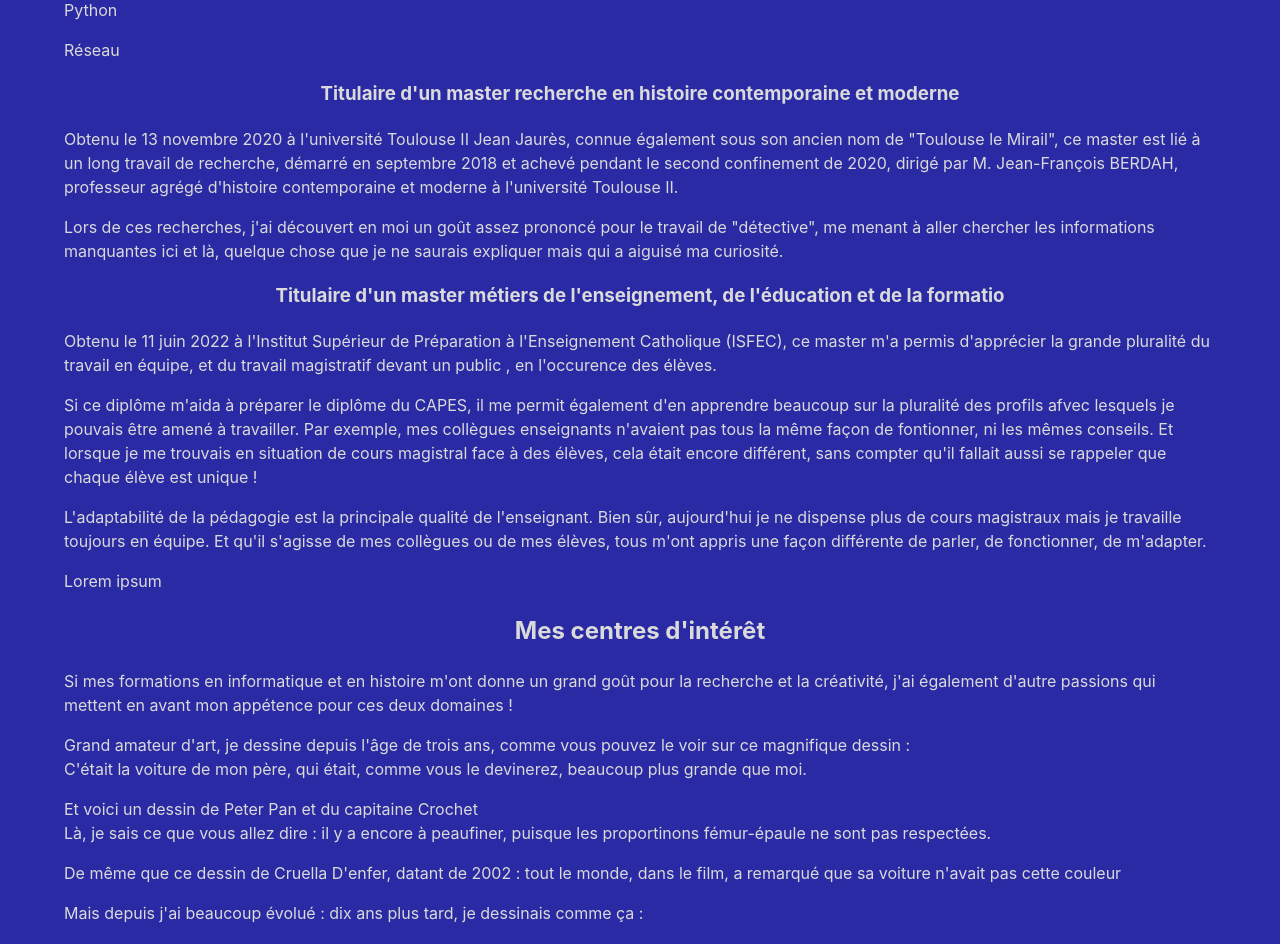
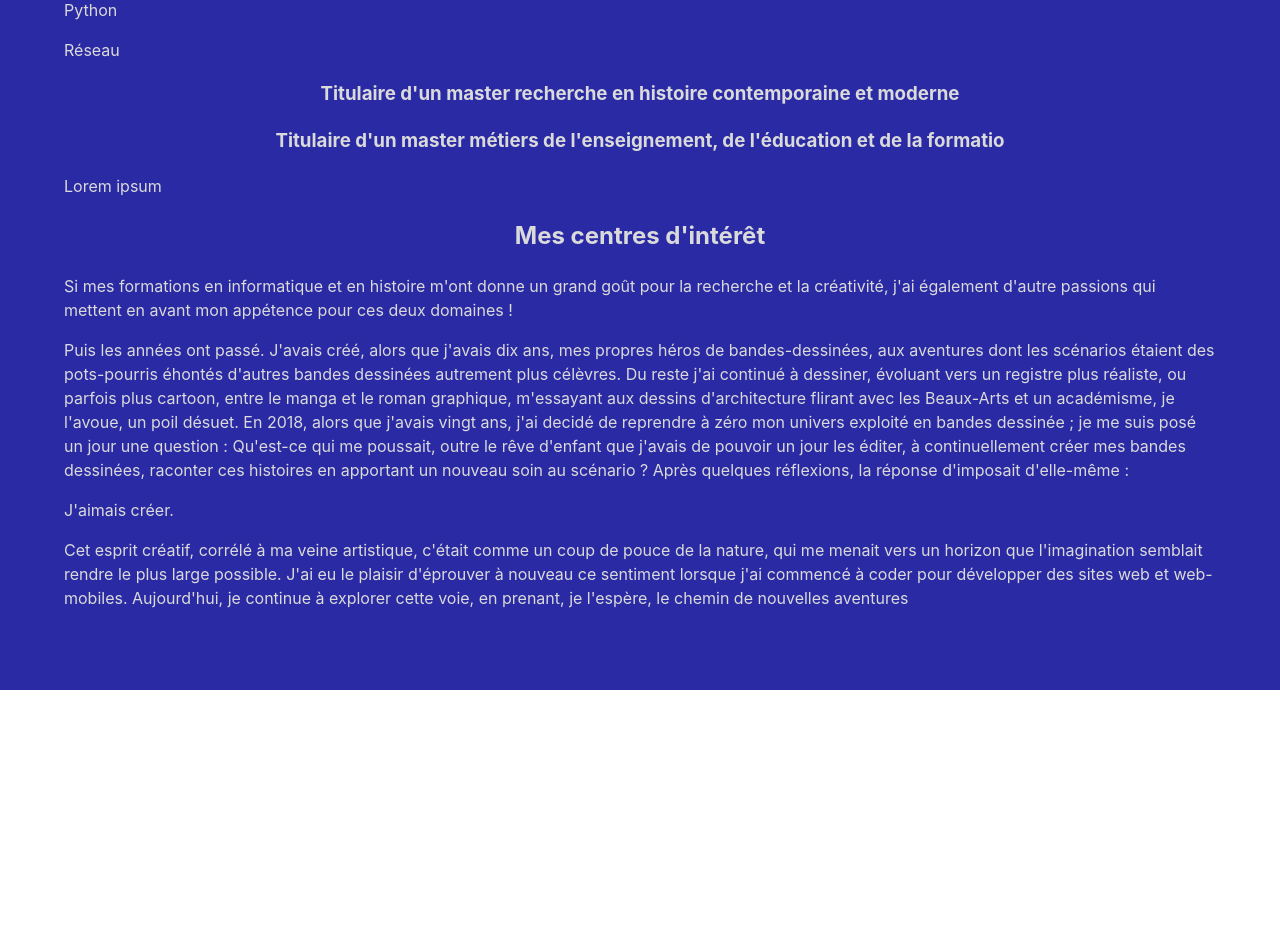
Before and after one commit to FrancoisMRib/FrancoisMRib.github.io, a React (Vite) app: page /life in a window 1280 px wide. Shown: the part 1220-2164 px from the top of the page. After the commit the page ends 1910 px from the top, so only its background shows below. Built offline with nearby package versions, Linux system fonts and the light colour scheme.

Commit message:
texte-vie-retraits

```diff
--- a/src/components/Vie.jsx
+++ b/src/components/Vie.jsx
@@ -31,15 +31,15 @@ export function Vie() {
                 <p>Python</p>
                 <p>Réseau</p>
                 <h3 className="title">Titulaire d'un master recherche en histoire contemporaine et moderne</h3>
-                <p>Obtenu le 13 novembre 2020 à l'université Toulouse II Jean Jaurès, connue également sous son ancien nom de "Toulouse le Mirail",
+                {/* <p>Obtenu le 13 novembre 2020 à l'université Toulouse II Jean Jaurès, connue également sous son ancien nom de "Toulouse le Mirail",
                     ce master est lié à un long travail de recherche, démarré en septembre 2018 et achevé pendant le second confinement de 2020, dirigé par M. Jean-François BERDAH, professeur
                     agrégé d'histoire contemporaine et moderne à l'université Toulouse II. </p>
                 <p>Lors de ces recherches, j'ai découvert en moi un goût assez prononcé
                     pour le travail de "détective", me menant à aller chercher les informations manquantes ici et là, quelque chose que je ne saurais expliquer mais qui a aiguisé
                     ma curiosité.
-                </p>
+                </p> */}
                 <h3 className="title">Titulaire d'un master métiers de l'enseignement, de l'éducation et de la formatio</h3>
-                <p>Obtenu le 11 juin 2022 à l'Institut Supérieur de Préparation à l'Enseignement Catholique (ISFEC), ce master m'a permis d'apprécier la grande pluralité du travail en équipe, et du travail magistratif devant un public
+                {/* <p>Obtenu le 11 juin 2022 à l'Institut Supérieur de Préparation à l'Enseignement Catholique (ISFEC), ce master m'a permis d'apprécier la grande pluralité du travail en équipe, et du travail magistratif devant un public
                     , en l'occurence des élèves. </p>
                 <p>Si ce diplôme m'aida à préparer le diplôme du CAPES, il me permit également d'en apprendre beaucoup sur la pluralité des profils afvec lesquels je pouvais être amené à travailler.
                     Par exemple, mes collègues enseignants n'avaient pas tous la même façon de fontionner, ni les mêmes conseils. Et lorsque je me trouvais en situation de cours magistral face à des élèves, cela était encore différent,
@@ -47,17 +47,17 @@ export function Vie() {
                     <p>L'adaptabilité de la pédagogie est la principale qualité de l'enseignant. Bien sûr, aujourd'hui je ne dispense plus de cours magistraux
                         mais je travaille toujours en équipe. Et qu'il s'agisse de mes collègues ou de mes élèves, tous m'ont appris une façon différente de parler, de fonctionner, de m'adapter.
                     </p>
-                </p>
+                </p> */}
                 <p>Lorem ipsum</p>
                 <h2 className="title">Mes centres d'intérêt</h2>
                 <p>Si mes formations en informatique et en histoire m'ont donne un grand goût pour la recherche et la créativité, j'ai également d'autre passions qui mettent en avant mon appétence pour ces deux domaines ! </p>
-                <p>Grand amateur d'art, je dessine depuis l'âge de trois ans, comme vous pouvez le voir sur ce magnifique dessin :
+                {/* <p>Grand amateur d'art, je dessine depuis l'âge de trois ans, comme vous pouvez le voir sur ce magnifique dessin :
                     <br />
                     C'était la voiture de mon père, qui était, comme vous le devinerez, beaucoup plus grande que moi.
                 </p>
                 <p>Et voici un dessin de Peter Pan et du capitaine Crochet <br /> Là, je sais ce que vous allez dire : il y a encore à peaufiner, puisque les proportinons fémur-épaule ne sont pas respectées.</p>
                 <p>De même que ce dessin de Cruella D'enfer, datant de 2002 : tout le monde, dans le film, a remarqué que sa voiture n'avait pas cette couleur</p>
-                <p>Mais depuis j'ai beaucoup évolué : dix ans plus tard, je dessinais comme ça :</p>
+                <p>Mais depuis j'ai beaucoup évolué : dix ans plus tard, je dessinais comme ça :</p> */}
                 <p>Puis les années ont passé. J'avais créé, alors que j'avais dix ans, mes propres héros de bandes-dessinées, aux aventures dont les scénarios étaient des pots-pourris éhontés d'autres bandes dessinées autrement plus célèvres.
                     Du reste j'ai continué à dessiner, évoluant vers un registre plus réaliste, ou parfois plus cartoon, entre le manga et le roman graphique, m'essayant aux dessins d'architecture
                     flirant avec les Beaux-Arts et un académisme, je l'avoue, un poil désuet.
```
Also changed, not shown: 3 other files (tests, documents, lock files or other folders).
